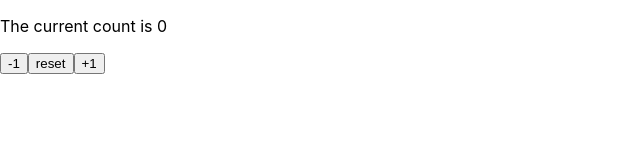
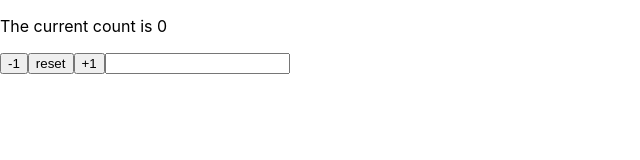
Before and after one commit to luisbilecki/react_web_developer, a React (Create React App) app in the folder react-new-features/: page / in a window 1280 px wide. Shown: the top 160 px of the page, without its empty margins (0-640 px from the left). Built offline with nearby package versions, Linux system fonts and the light colour scheme.

Commit message:
191. useState vs. setState

```diff
--- a/react-new-features/src/index.js
+++ b/react-new-features/src/index.js
@@ -6,22 +6,44 @@ import * as serviceWorker from './serviceWorker';
 // { count: 0, name: '' }
 const App = (props) => {
   const [count, setCount] = useState(props.count);
+  const [text, setText] = useState('');
 
   return (
     <div>
-      <p>The current count is {count}</p>
+      <p>The current {text || 'count'} is {count}</p>
       <button onClick={() => setCount(count - 1)}>-1</button>
       <button onClick={() => setCount(0)}>reset</button>
       <button onClick={() => setCount(count + 1)}>+1</button>
+      <input value={text} onChange={(e) => setText(e.target.value)} />
     </div>
   )
 };
+
+// const App = (props) => {
+//   const [count, setCount] = useState(props.count);
+//   const [text, setText] = useState('');
+
+//   const [state, setState] = useState({
+//     count: props.count,
+//     text: '',
+//   });
+
+//   return (
+//     <div>
+//       <p>The current {state.text || 'count'} is {state.count}</p>
+//       <button onClick={() => setState({ count: state.count - 1})}>-1</button>
+//       <button onClick={() => setState({ count: 0 })}>reset</button>
+//       <button onClick={() => setState({ count: state.count + 1 })}>+1</button>
+//       <input value={state.text} onChange={(e) => setState({ text: e.target.value })} />
+//     </div>
+//   )
+// };
 
 App.defaultProps = {
   count: 0,
 }
 
-ReactDOM.render(<App initialCount={10} />, document.getElementById('root'));
+ReactDOM.render(<App />, document.getElementById('root'));
 
 // If you want your app to work offline and load faster, you can change
 // unregister() to register() below. Note this comes with some pitfalls.
```
